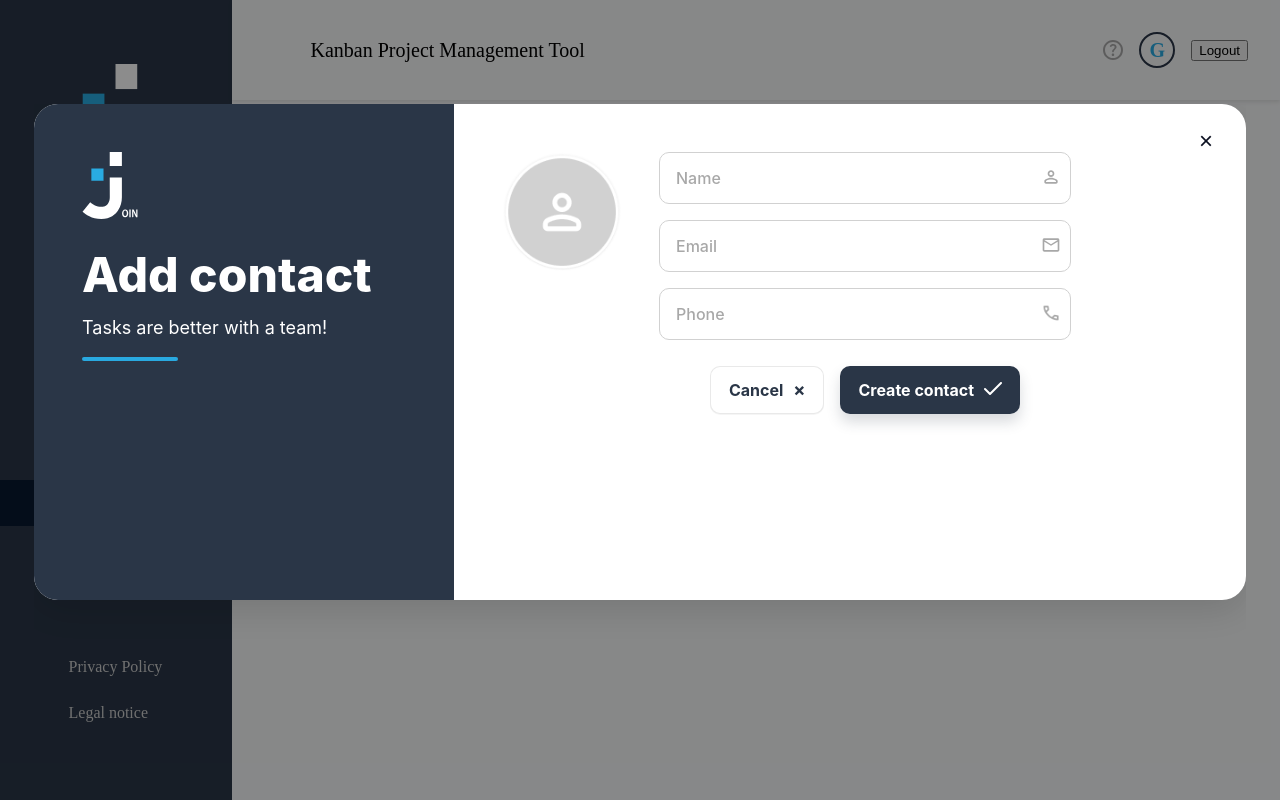
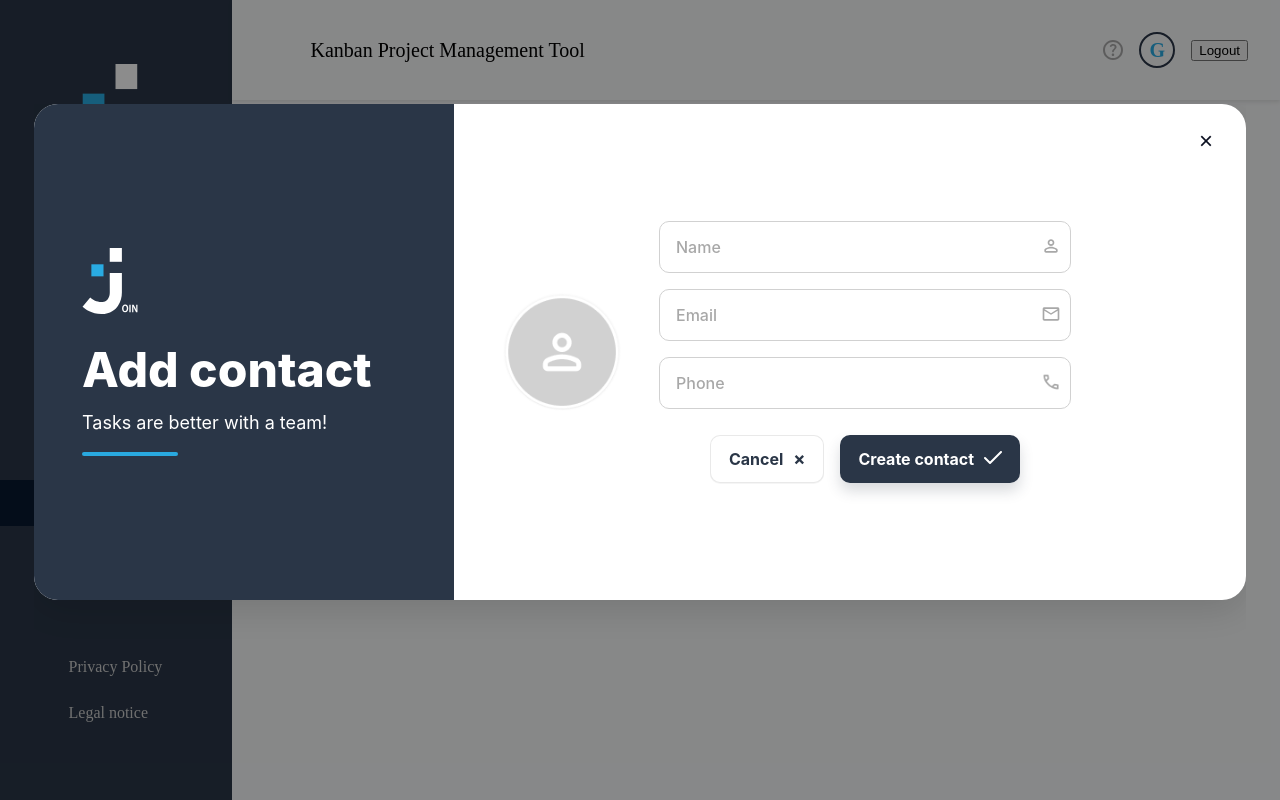
Before and after one commit to SurabLink/join_2.0, a website: page contacts.html in a window 1280 px wide. Both pictures are taken after a click on the button "Add new contact". Drawn offline with Linux system fonts and the light colour scheme.

Commit message:
design contact dialog content-center

```diff
--- a/styles/contacts.css
+++ b/styles/contacts.css
@@ -133,6 +133,9 @@
     background: var(--ac-brand);
     padding: var(--ac-pad);
     color: #fff;
+    display: flex;
+    flex-direction: column;
+    justify-content: center;
 }
 
 /* Logo links oben */
@@ -176,9 +179,8 @@
 
 /* rechter Inhalt: Avatar + Formular */
 .ac__formwrap {
-    display: grid;
-    grid-template-columns: 120px 1fr;
-    align-items: start;
+    display: flex;
+    align-items: center;
     column-gap: var(--ac-gap);
     row-gap: 24px;
     padding: var(--ac-pad);
@@ -209,7 +211,7 @@
     flex-direction: column;
     align-items: center;
     height: 400px;
-
+    justify-content: center
 }
 
 /* Input mit Icon rechts */
```
